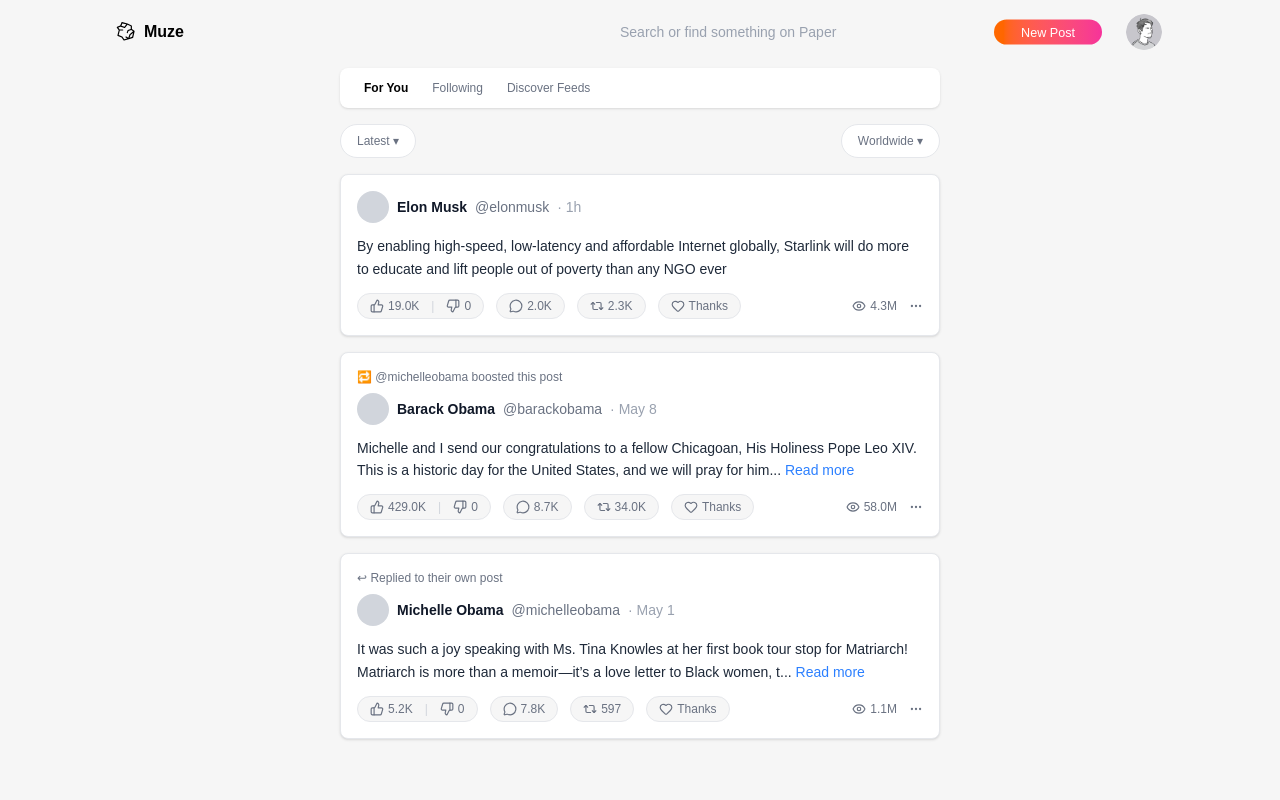
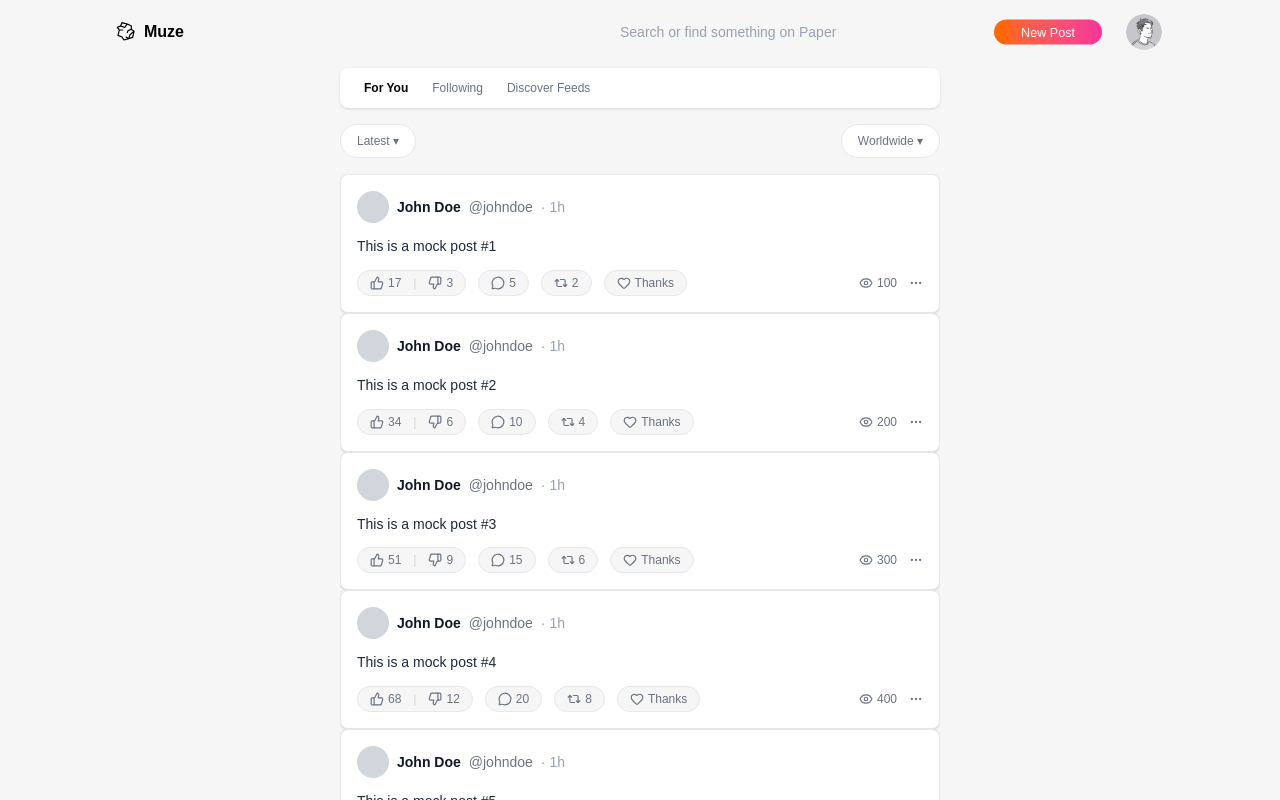
Before and after one commit to faiz877/muze, a Next.js app: page / in a window 1280 px wide. Shown: the top 800 px of the page. Built offline with nearby package versions, Linux system fonts and the light colour scheme.

Commit message:
feat(ui) - infinite scroll

```diff
--- a/components/FeedList.tsx
+++ b/components/FeedList.tsx
@@ -1,53 +1,60 @@
-import React from "react"
+"use client"
+
+import React, { useState } from "react"
+import InfiniteScroll from "react-infinite-scroll-component"
 import PostCard from "./PostCard"
 
+const generatePosts = (count: number, offset: number) => {
+  return Array.from({ length: count }, (_, i) => ({
+    id: `${offset + i + 1}`,
+    author: "John Doe",
+    username: "johndoe",
+    timestamp: "1h",
+    content: `This is a mock post #${offset + i + 1}`,
+    likes: (offset + i + 1) * 17,   // deterministic
+    dislikes: (offset + i + 1) * 3, // deterministic
+    comments: (offset + i + 1) * 5,
+    reposts: (offset + i + 1) * 2,
+    views: (offset + i + 1) * 100,
+  }))
+}
+
 const FeedList: React.FC = () => {
-  const posts = [
-    {
-      id: "1",
-      author: "Elon Musk",
-      username: "elonmusk",
-      timestamp: "1h",
-      content:
-        "By enabling high-speed, low-latency and affordable Internet globally, Starlink will do more to educate and lift people out of poverty than any NGO ever",
-      likes: 19000,
-      comments: 2000,
-      reposts: 2300,
-      views: 4300000,
-    },
-    {
-      id: "2",
-      author: "Barack Obama",
-      username: "barackobama",
-      timestamp: "May 8",
-      content:
-        "Michelle and I send our congratulations to a fellow Chicagoan, His Holiness Pope Leo XIV. This is a historic day for the United States, and we will pray for him as he begins the sacred work of leading the Catholic Church and setting an example for so many, regardless of faith.",
-      likes: 429000,
-      comments: 8700,
-      reposts: 34000,
-      views: 58000000,
-      boostedBy: "michelleobama",
-    },
-    {
-      id: "3",
-      author: "Michelle Obama",
-      username: "michelleobama",
-      timestamp: "May 1",
-      content:
-        "It was such a joy speaking with Ms. Tina Knowles at her first book tour stop for Matriarch! Matriarch is more than a memoir—it’s a love letter to Black women, to our stories, to our families, and to the unshakeable strength that holds us all together. This is a must-read, and",
-      likes: 5200,
-      comments: 7800,
-      reposts: 597,
-      views: 1100000,
-      isReply: true,
-    },
-  ]
+  const [posts, setPosts] = useState(() => generatePosts(10, 0))
+  const [hasMore, setHasMore] = useState(true)
+
+  const fetchMorePosts = () => {
+    if (posts.length >= 50) {
+      setHasMore(false)
+      return
+    }
+    setTimeout(() => {
+      const newPosts = generatePosts(10, posts.length)
+      setPosts((prev) => [...prev, ...newPosts])
+    }, 1200) // simulate network delay
+  }
 
   return (
-    <div className="w-[600px] mx-auto -mt-7 space-y-4 bg-[#F6F6F6]">
-      {posts.map((post) => (
-        <PostCard key={post.id} {...post} />
-      ))}
+    <div className="w-[600px] mx-auto -mt-7 bg-[#F6F6F6]">
+      <InfiniteScroll
+        dataLength={posts.length}
+        next={fetchMorePosts}
+        hasMore={hasMore}
+        loader={
+          <p className="text-center text-sm text-gray-500 py-4">
+            Loading more posts...
+          </p>
+        }
+        endMessage={
+          <p className="text-center text-sm text-gray-400 py-4">
+            🎉 You’ve reached the end!
+          </p>
+        }
+      >
+        {posts.map((post) => (
+          <PostCard key={post.id} {...post} />
+        ))}
+      </InfiniteScroll>
     </div>
   )
 }
--- a/package.json
+++ b/package.json
@@ -13,7 +13,8 @@
     "lucide-react": "^0.542.0",
     "next": "15.5.2",
     "react": "19.1.0",
-    "react-dom": "19.1.0"
+    "react-dom": "19.1.0",
+    "react-infinite-scroll-component": "^6.1.0"
   },
   "devDependencies": {
     "@eslint/eslintrc": "^3",
```
Also changed, not shown: 1 other file (tests, documents, lock files or other folders).
